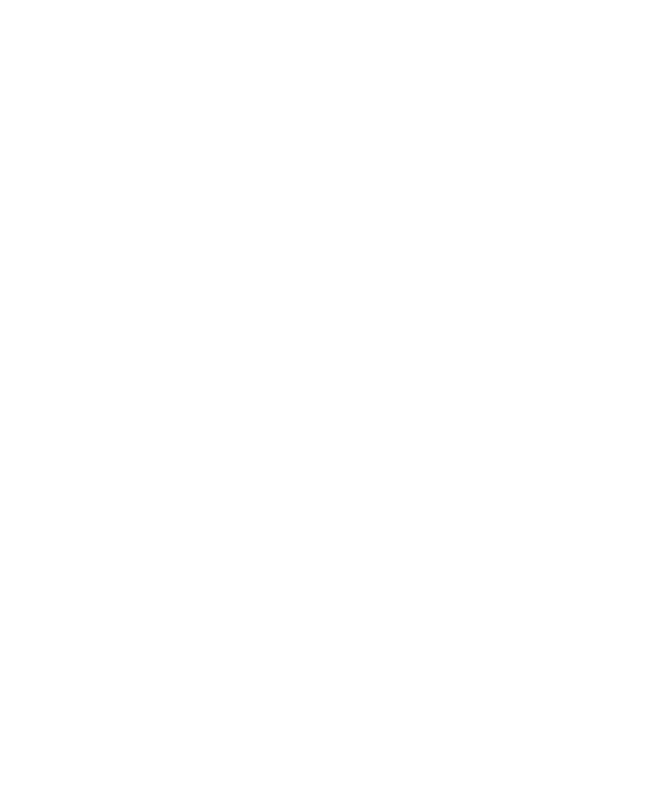
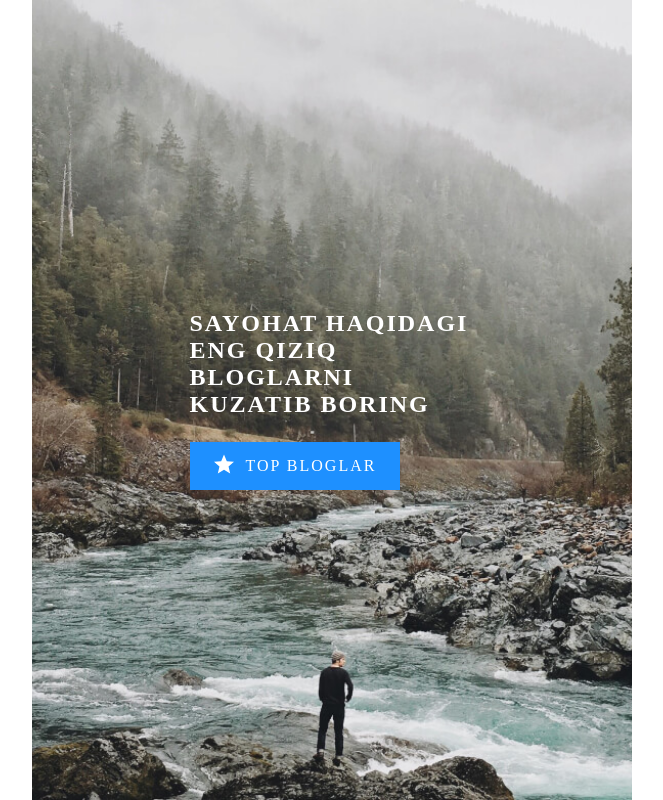
Before and after one commit to kamronghost/articleskamron, a plain HTML site: page index.html in a window 1280 px wide. Shown: the whole page, without its empty margins (8-671 px from the left). Drawn offline with Linux system fonts and the light colour scheme.

Commit message:
Add hero part

```diff
--- a/css/styles.css
+++ b/css/styles.css
@@ -46,4 +46,89 @@ img{
 /* Main Content */
 .main-content{
   flex-grow: 1;
+  display: flex;
+  flex-direction: column;
 }
+
+/* GLOBAL WRAPPER */
+.global-wrapper{
+  flex-grow: 1;
+  display: flex;
+  width: 100%;
+  max-width: 1200px;
+  margin-left: auto;
+  margin-right: auto;
+}
+
+/* HERO */
+.hero {
+  display: flex;
+  justify-content: center;
+  align-items: center;
+  width: 100%;
+  max-width: 600px;
+  background-image: url(../img/left-bg.jpg);
+  background-repeat: no-repeat;
+  background-size: cover;
+  background-position: center bottom;
+}
+.hero-content {
+  max-width: 285px;
+
+}
+
+.hero-heading {
+  margin-top: 0;
+  margin-bottom: 24px;
+  font-size: 24px;
+  line-height: normal;
+  letter-spacing: 2px;
+  color: #fff;
+  text-transform: uppercase;
+}
+
+.hero-link {
+  display: inline-block;
+  background-color: #1e90ff;
+  color: #fff;
+  text-decoration: none;
+  text-transform: uppercase;
+  letter-spacing: 2px;
+}
+
+.hero-link-inner {
+  display: flex;
+  padding: 12px 24px;
+}
+
+.hero-link-inner::before{
+  width: 20px;
+  height: 20px;
+  margin-right: 12px;
+  background-image: url(../img/icon-star.svg);
+  background-repeat: no-repeat;
+  background-size: contain;
+  background-position: center center;
+  content: "";
+}
+
+
+.hero-link-text {
+}
+
+
+
+
+
+/* RETINA BG */
+@media
+only screen and (-webkit-min-device-pixel-ratio: 2),
+only screen and (   min--moz-device-pixel-ratio: 2),
+only screen and (     -o-min-device-pixel-ratio: 2/1),
+only screen and (        min-device-pixel-ratio: 2),
+only screen and (                min-resolution: 192dpi),
+only screen and (                min-resolution: 2dppx) {
+  .hero{
+    background-image: url(../img/left-bg@2x.jpg);
+  }
+}
--- a/index.html
+++ b/index.html
@@ -1,10 +1,10 @@
 <!DOCTYPE html>
-<html lang="en">
+<html lang="uz">
 <head>
   <meta charset="UTF-8">
   <meta http-equiv="X-UA-Compatible" content="IE=edge">
   <meta name="viewport" content="width=device-width, initial-scale=1.0">
-  <title>Document</title>
+  <title>Sayohat haqida sayt</title>
   <!-- Stylesheets -->
   <link rel="stylesheet" href="./css/normalize.css">
   <link rel="stylesheet" href="./css/styles.css">
@@ -14,7 +14,23 @@
 
 
 
+<main class="main-content">
+  <!-- <h1>Sayohat haqida</h1> -->
+  <div class="global-wrapper">
+    <div class="hero">
+      <div class="hero-content">
+        <h1 class="hero-heading">Sayohat haqidagi eng qiziq bloglarni kuzatib boring</h1>
+        <a class="hero-link" href="#">
+          <span class="hero-link-inner">
 
+            <span class="hero-link-text">Top bloglar</span>
+          </span>
+        </a>
+      </div>
+    </div>
+  </div>
+
+</main>
   <script src="./js/main.js"></script>
 </body>
 </html>
```
Also changed, not shown: img/Vector.svg (deleted), img/icon-star.svg (added), img/left-bg.jpg (renamed from img/Rectangle 1.jpg), img/left-bg@2x.jpg (renamed from img/Rectangle 1@2x.jpg), img/visibility_black_24dp 1.svg (deleted).
